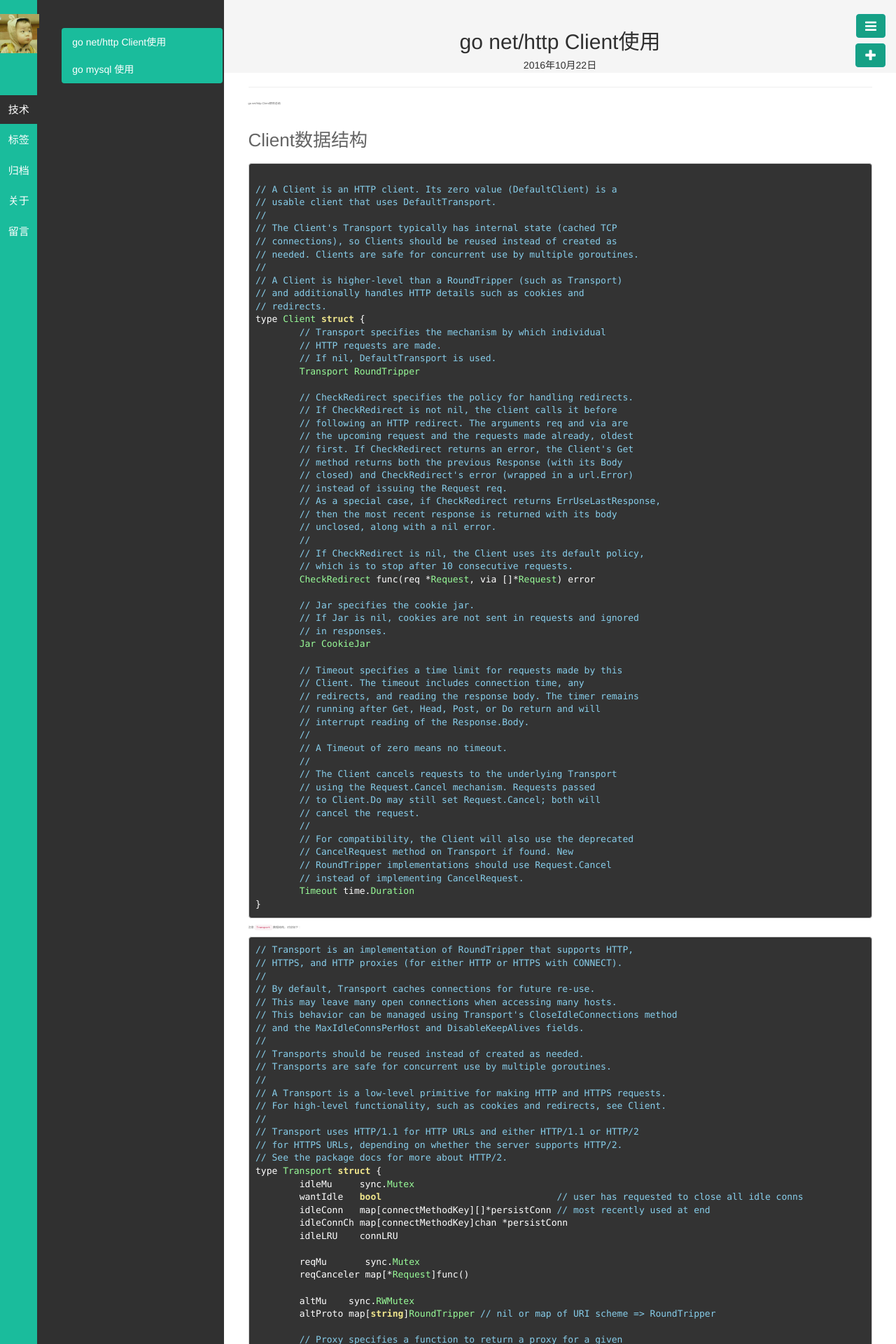
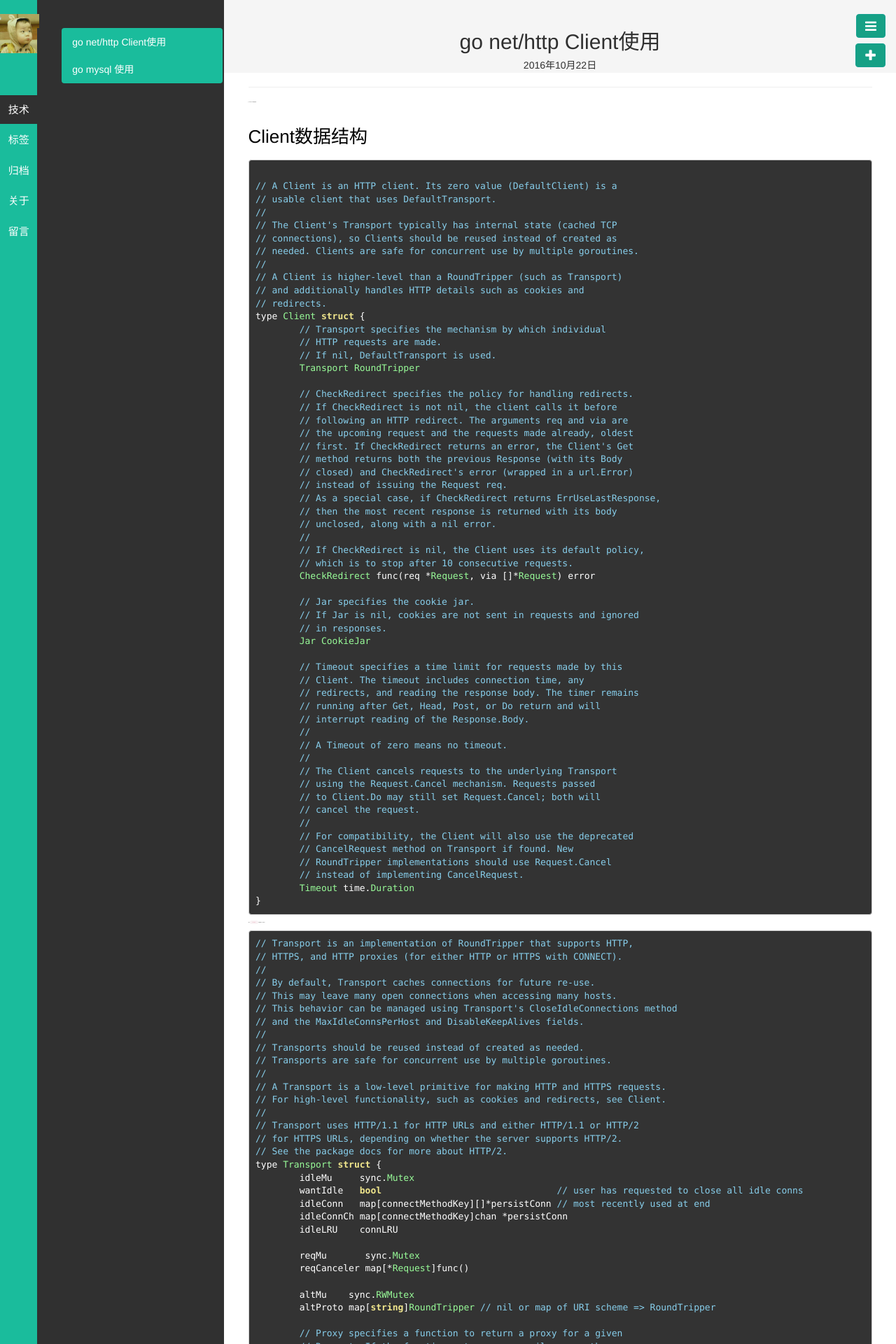
Before and after one commit to duyanghao/duyanghao.github.io, a Jekyll site: the page built from _posts/技术/2016-10-22-go-net-http-client.md, in a window 1280 px wide. Shown: the top 1920 px of the page at 70% size. Built offline with Jekyll 4.4.1, drawn with Linux system fonts in a browser that asks for light colours; comment, search, counter and statistics services are not loaded.

Commit message:
Update Template for Page-Layout
Signed-off-by: duyanghao <1294057873@qq.com>

```diff
--- a/public/css/base.css
+++ b/public/css/base.css
@@ -103,7 +103,8 @@
   line-height: 1.42857143;
 }
 #content {
-  font-size: 4px;
+  font-size: 1px;
+	color: #000000
 }
 #content h2, h3 {
   line-height: 2;
```
